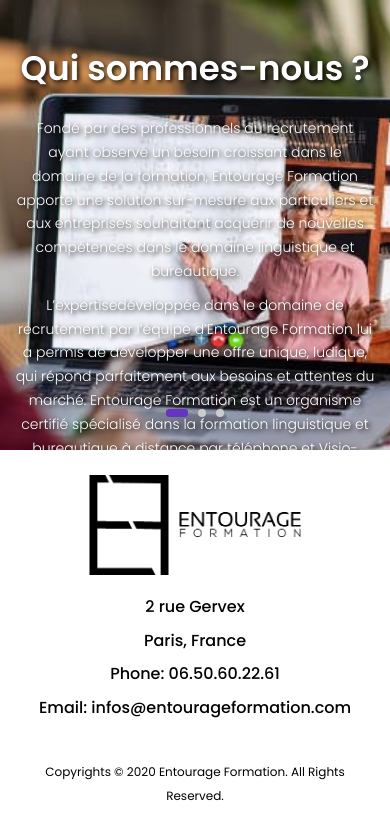
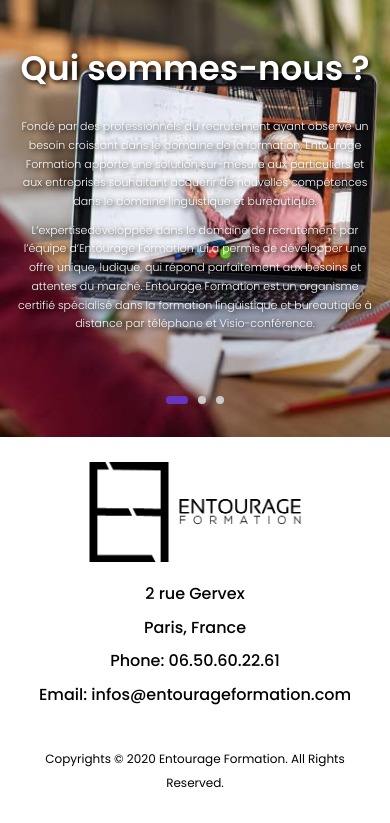
Before and after one commit to Tidav86/Entourage-Formation, a PHP site: page /nous.html in a window 390 px wide. Shown: the part 232-1055 px from the top of the page. After the commit the page ends 1020 px from the top, so only its background shows below. Run offline with PHP 8.4, Linux system fonts and the light colour scheme.

Commit message:
police page nous slider

```diff
--- a/css/responsive.css
+++ b/css/responsive.css
@@ -482,7 +482,7 @@
     font-size: 16px;
   }
   .slider .text-nous {
-    font-size: 14px;
+    font-size: 11px;
   }
   .slider .slide {
     padding: 50px 0px;
```
